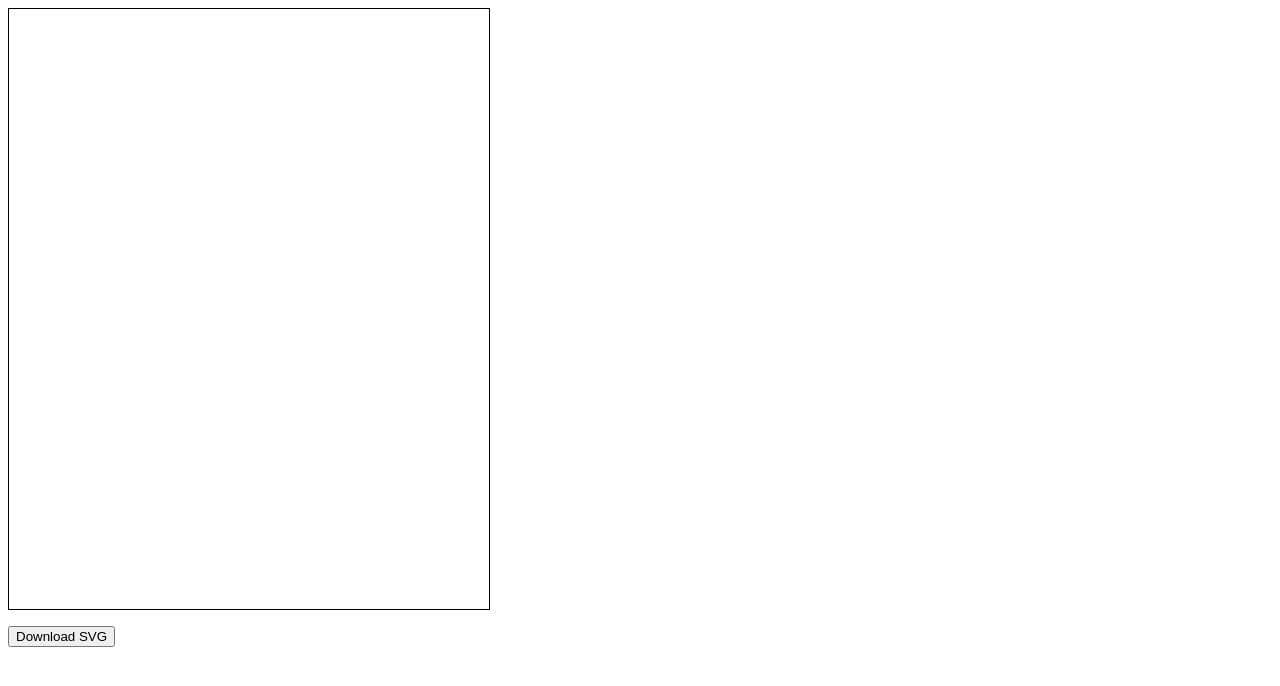
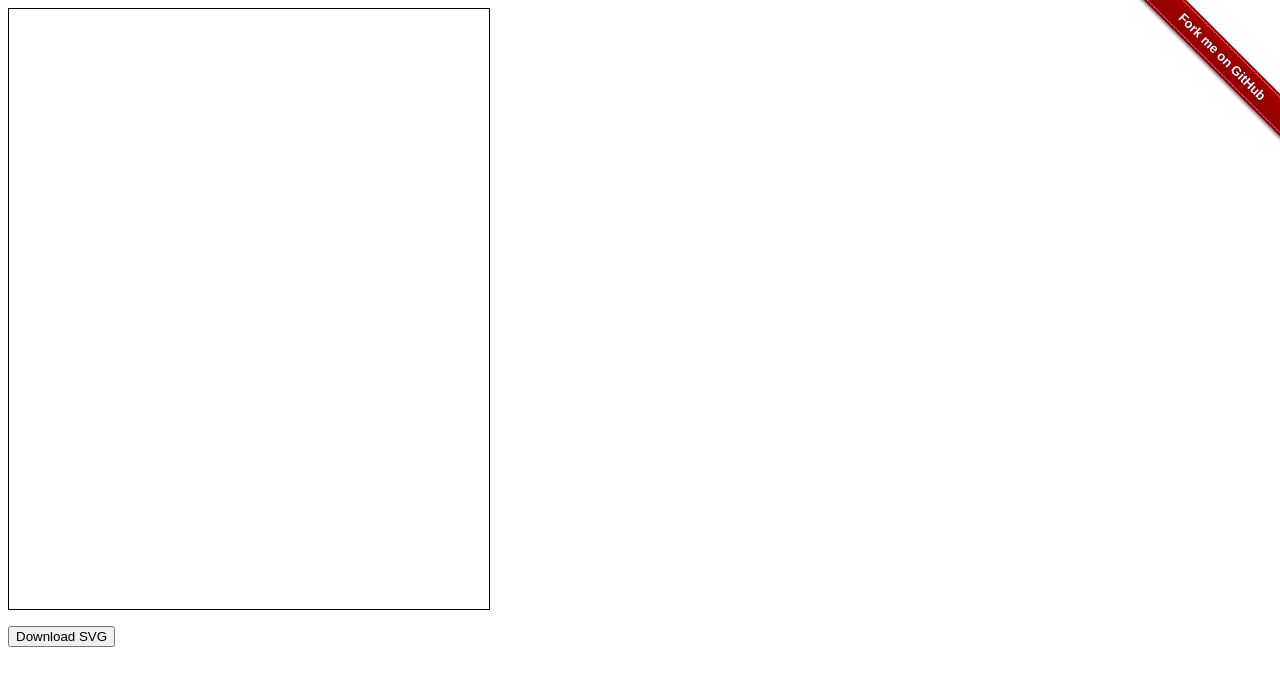
Before and after one commit to Antony74/evolution-of-fantasy, a website built with Parcel: page src/index.html in a window 1280 px wide. Built offline with nearby package versions, Linux system fonts and the light colour scheme; what maxgraph-core-commonjs would draw is missing.

Commit message:
Fork me on github

```diff
--- a/package.json
+++ b/package.json
@@ -8,6 +8,7 @@
     "author": "Antony74",
     "license": "MIT",
     "dependencies": {
+        "github-fork-ribbon-css": "^0.2.3",
         "http-server": "^14.1.1",
         "maxgraph-core-commonjs": "github:Antony74/maxgraph-core-commonjs#build",
         "parcel": "^2.14.4",
--- a/src/index.html
+++ b/src/index.html
@@ -3,14 +3,26 @@
         <meta charset="utf-8" />
         <meta name="viewport" content="width=device-width, initial-scale=1.0" />
         <title>maxGraph play</title>
-        <script src="index.ts" type="module"></script>
+        <link
+            rel="stylesheet"
+            href="../static/gh-fork-ribbon.css"
+        />
         <style>
             #graph-container {
                 border: 1px solid black;
             }
         </style>
+        <script src="index.ts" type="module"></script>
     </head>
     <body>
+        <a
+            class="github-fork-ribbon right-top"
+            href="https://github.com/Antony74/evolution-of-fantasy/tree/web-version"
+            data-ribbon="Fork me on GitHub"
+            title="Fork me on GitHub"
+        >
+            Fork me on GitHub
+        </a>
         <div id="graph-container"></div>
         <p>
             <button id="download-button">Download SVG</button>
--- /dev/null
+++ b/static/gh-fork-ribbon.css
@@ -0,0 +1,124 @@
+/*!
+ * "Fork me on GitHub" CSS ribbon v0.2.3 | MIT License
+ * https://github.com/simonwhitaker/github-fork-ribbon-css
+*/
+
+.github-fork-ribbon {
+  width: 12.1em;
+  height: 12.1em;
+  position: absolute;
+  overflow: hidden;
+  top: 0;
+  right: 0;
+  z-index: 9999;
+  pointer-events: none;
+  font-size: 13px;
+  text-decoration: none;
+  text-indent: -999999px;
+}
+
+.github-fork-ribbon.fixed {
+  position: fixed;
+}
+
+.github-fork-ribbon:hover, .github-fork-ribbon:active {
+  background-color: rgba(0, 0, 0, 0.0);
+}
+
+.github-fork-ribbon:before, .github-fork-ribbon:after {
+  /* The right and left classes determine the side we attach our banner to */
+  position: absolute;
+  display: block;
+  width: 15.38em;
+  height: 1.54em;
+
+  top: 3.23em;
+  right: -3.23em;
+
+  -webkit-box-sizing: content-box;
+  -moz-box-sizing: content-box;
+  box-sizing: content-box;
+
+  -webkit-transform: rotate(45deg);
+  -moz-transform: rotate(45deg);
+  -ms-transform: rotate(45deg);
+  -o-transform: rotate(45deg);
+  transform: rotate(45deg);
+}
+
+.github-fork-ribbon:before {
+  content: "";
+
+  /* Add a bit of padding to give some substance outside the "stitching" */
+  padding: .38em 0;
+
+  /* Set the base colour */
+  background-color: #a00;
+
+  /* Set a gradient: transparent black at the top to almost-transparent black at the bottom */
+  background-image: -webkit-gradient(linear, left top, left bottom, from(rgba(0, 0, 0, 0)), to(rgba(0, 0, 0, 0.15)));
+  background-image: -webkit-linear-gradient(top, rgba(0, 0, 0, 0), rgba(0, 0, 0, 0.15));
+  background-image: -moz-linear-gradient(top, rgba(0, 0, 0, 0), rgba(0, 0, 0, 0.15));
+  background-image: -ms-linear-gradient(top, rgba(0, 0, 0, 0), rgba(0, 0, 0, 0.15));
+  background-image: -o-linear-gradient(top, rgba(0, 0, 0, 0), rgba(0, 0, 0, 0.15));
+  background-image: linear-gradient(to bottom, rgba(0, 0, 0, 0), rgba(0, 0, 0, 0.15));
+
+  /* Add a drop shadow */
+  -webkit-box-shadow: 0 .15em .23em 0 rgba(0, 0, 0, 0.5);
+  -moz-box-shadow: 0 .15em .23em 0 rgba(0, 0, 0, 0.5);
+  box-shadow: 0 .15em .23em 0 rgba(0, 0, 0, 0.5);
+
+  pointer-events: auto;
+}
+
+.github-fork-ribbon:after {
+  /* Set the text from the data-ribbon attribute */
+  content: attr(data-ribbon);
+
+  /* Set the text properties */
+  color: #fff;
+  font: 700 1em "Helvetica Neue", Helvetica, Arial, sans-serif;
+  line-height: 1.54em;
+  text-decoration: none;
+  text-shadow: 0 -.08em rgba(0, 0, 0, 0.5);
+  text-align: center;
+  text-indent: 0;
+
+  /* Set the layout properties */
+  padding: .15em 0;
+  margin: .15em 0;
+
+  /* Add "stitching" effect */
+  border-width: .08em 0;
+  border-style: dotted;
+  border-color: #fff;
+  border-color: rgba(255, 255, 255, 0.7);
+}
+
+.github-fork-ribbon.left-top, .github-fork-ribbon.left-bottom {
+  right: auto;
+  left: 0;
+}
+
+.github-fork-ribbon.left-bottom, .github-fork-ribbon.right-bottom {
+  top: auto;
+  bottom: 0;
+}
+
+.github-fork-ribbon.left-top:before, .github-fork-ribbon.left-top:after, .github-fork-ribbon.left-bottom:before, .github-fork-ribbon.left-bottom:after {
+  right: auto;
+  left: -3.23em;
+}
+
+.github-fork-ribbon.left-bottom:before, .github-fork-ribbon.left-bottom:after, .github-fork-ribbon.right-bottom:before, .github-fork-ribbon.right-bottom:after {
+  top: auto;
+  bottom: 3.23em;
+}
+
+.github-fork-ribbon.left-top:before, .github-fork-ribbon.left-top:after, .github-fork-ribbon.right-bottom:before, .github-fork-ribbon.right-bottom:after {
+  -webkit-transform: rotate(-45deg);
+  -moz-transform: rotate(-45deg);
+  -ms-transform: rotate(-45deg);
+  -o-transform: rotate(-45deg);
+  transform: rotate(-45deg);
+}
```
Also changed, not shown: 1 other file.
